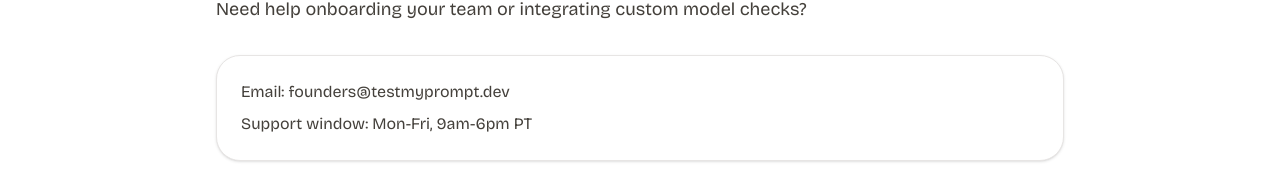
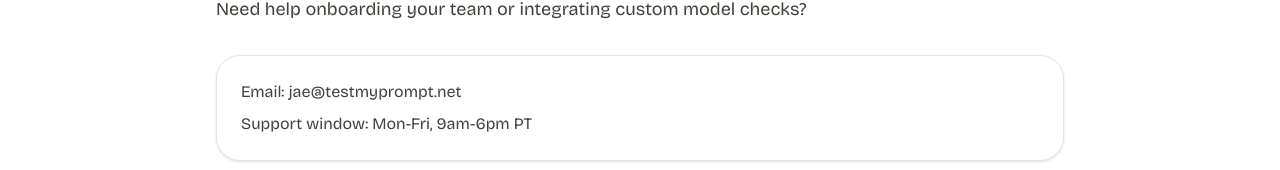
Before and after one commit to byt3sage/testmyprompt, a Next.js app: page /contact in a window 1280 px wide. Shown: the part 198-368 px from the top of the page. Built offline with nearby package versions, Linux system fonts and the light colour scheme; no server answers.

Commit message:
chore: updated contact details

```diff
--- a/app/(marketing)/contact/page.tsx
+++ b/app/(marketing)/contact/page.tsx
@@ -6,7 +6,7 @@
         Need help onboarding your team or integrating custom model checks?
       </p>
       <div className="mt-8 rounded-3xl border border-stone-200 bg-white p-6 shadow-sm">
-        <p className="text-stone-700">Email: founders@testmyprompt.dev</p>
+        <p className="text-stone-700">Email: jae@testmyprompt.net</p>
         <p className="mt-2 text-stone-700">Support window: Mon-Fri, 9am-6pm PT</p>
       </div>
     </main>
--- a/app/(marketing)/page.tsx
+++ b/app/(marketing)/page.tsx
@@ -279,7 +279,7 @@
                   <span className="text-amber-400">curl</span> -X POST \
                 </p>
                 <p className="pl-4 text-stone-300">
-                  https://api.testmyprompt.dev/v1/test \
+                  https://api.testmyprompt.net/v1/test \
                 </p>
                 <p className="pl-4 text-stone-300">
                   -H <span className="text-emerald-400">&quot;Authorization: Bearer $TMP_KEY&quot;</span> \
--- a/prisma/seed.ts
+++ b/prisma/seed.ts
@@ -4,7 +4,7 @@
 import { db } from "../lib/db";
 
 async function main() {
-  const email = "demo@testmyprompt.dev";
+  const email = "demo@testmyprompt.net";
   const passwordHash = await bcrypt.hash("Password123!", 10);
 
   const user = await db.user.upsert({
```
